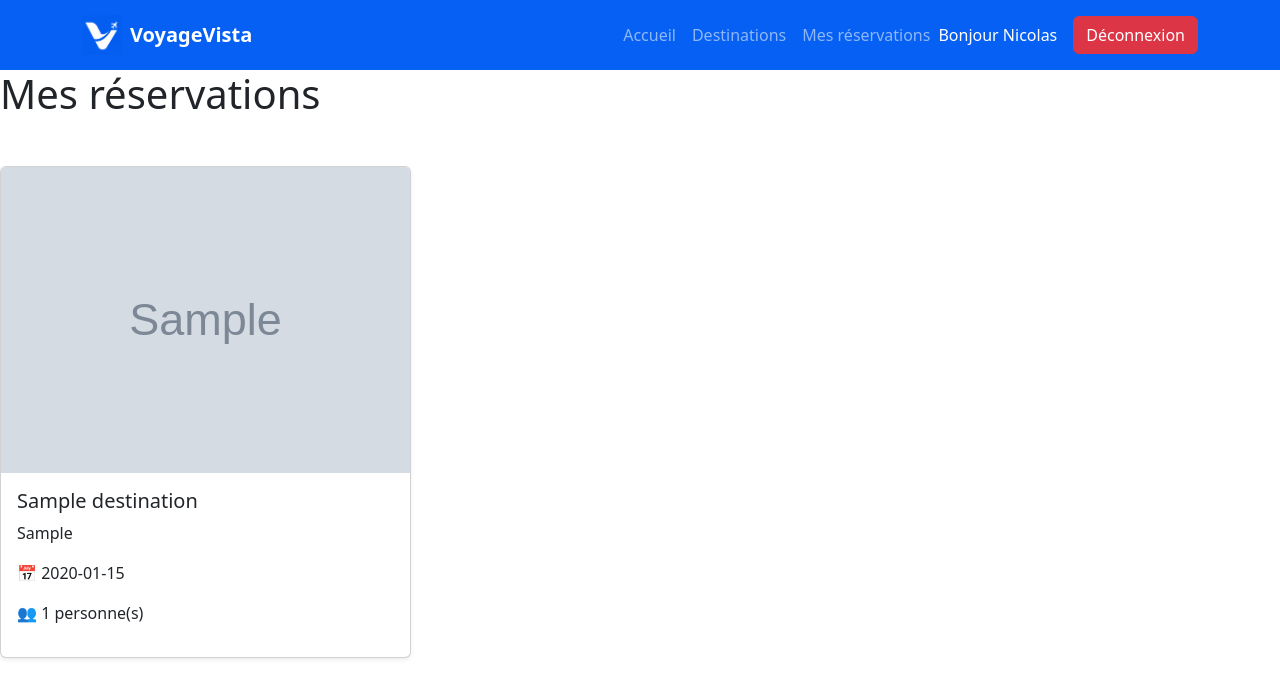
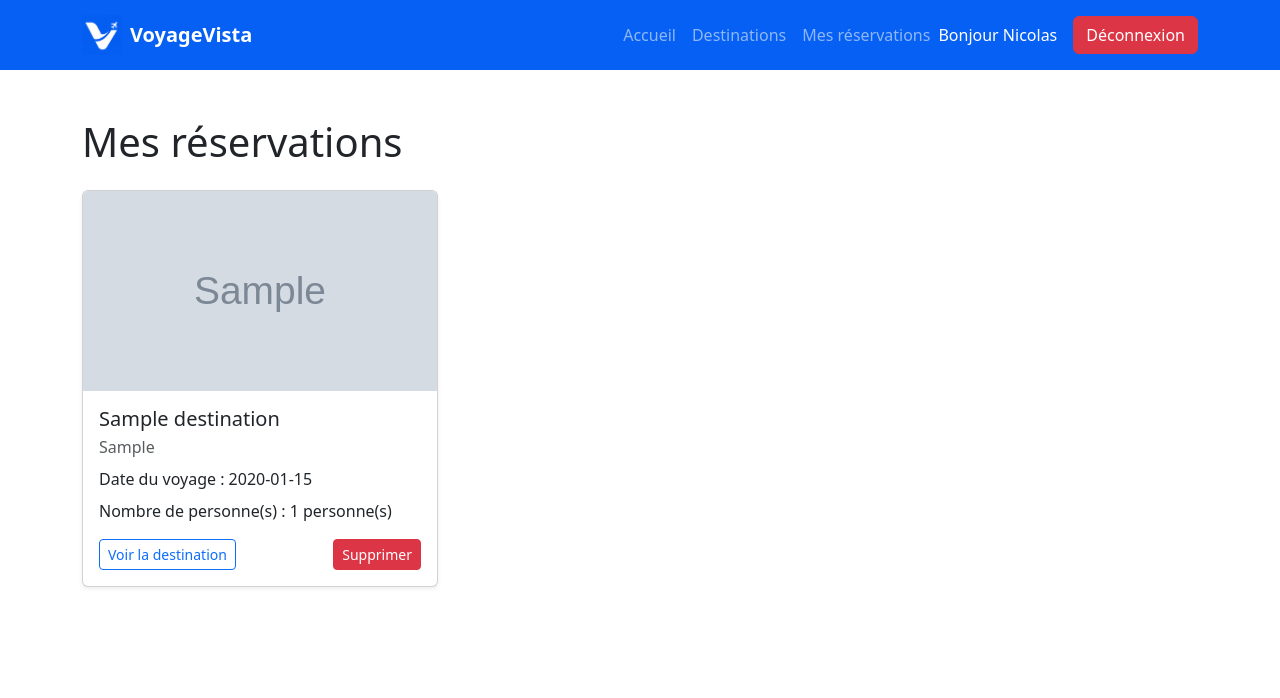
Before and after one commit to nicolas-c14/Voyage_Vista_website, a PHP site: page /reservations/my-reservations.php in a window 1280 px wide. Shown: the top 698 px of the page. Run offline with PHP 8.4, Linux system fonts and the light colour scheme; a user stored in the database is signed in; tables that the repository leaves empty hold one stand-in row (values such as "Sample post"); grey boxes marked "Sample" are stand-in pictures.

Commit message:
Finalisation module Réservation

```diff
--- a/models/reservationModel.php
+++ b/models/reservationModel.php
@@ -70,5 +70,18 @@ function getReservationsByUser($userId) {
     $stmt->execute([$userId]);
 
     return $stmt->fetchAll();
+}
 
+/* =========================
+   DELETE RESERVATION
+   Only allow owner to delete their reservation
+========================= */
+function deleteReservation($id, $userId) {
+    global $pdo;
+
+    $stmt = $pdo->prepare(
+        "DELETE FROM reservations WHERE id = ? AND user_id = ?"
+    );
+
+    return $stmt->execute([$id, $userId]);
 }
--- a/reservations/my-reservations.php
+++ b/reservations/my-reservations.php
@@ -2,6 +2,7 @@
 
 session_start();
 
+require_once __DIR__ . "/../config/app.php";
 require_once __DIR__ . "/../models/reservationModel.php";
 
 /* =========================
@@ -39,14 +40,14 @@ $hasReservations = !empty($reservations);
     <title>
         Mes réservations
     </title>
-    <link rel="icon" href="assets/images/VoyageVistaLogo.png" type="image/png">
+        <link rel="icon" href="<?= APP_URL ?>/assets/images/VoyageVistaLogo.png" type="image/png">
 
 
         <link rel="stylesheet"
-          href="../assets/css/bootstrap.min.css">
+            href="<?= APP_URL ?>/assets/css/bootstrap.min.css">
 
         <link rel="stylesheet"
-          href="../assets/css/style.css">
+            href="<?= APP_URL ?>/assets/css/style.css">
 
 </head>
 
@@ -54,27 +55,23 @@ $hasReservations = !empty($reservations);
 
 <?php include __DIR__ . '/../includes/navbar.php'; ?>
 
-    <h1 class="mb-5">
+<div class="container my-5">
 
-        Mes réservations
+    <h1 class="mb-4">Mes réservations</h1>
 
-    </h1>
-
-    <div class="row g-4">
+    <?php if(isset($_GET['deleted'])): ?>
+        <div class="alert alert-success">Réservation supprimée.</div>
+    <?php elseif(isset($_GET['error'])): ?>
+        <div class="alert alert-danger">Impossible de supprimer la réservation.</div>
+    <?php endif; ?>
 
     <?php if(!$hasReservations): ?>
 
-            <div class="col-12">
+        <div class="alert alert-info">Vous n'avez pas encore de réservation.</div>
 
-                <div class="alert alert-info mb-0">
+    <?php else: ?>
 
-                    Vous n'avez pas encore de réservation.
-
-                </div>
-
-            </div>
-
-        <?php endif; ?>
+        <div class="row g-4">
 
             <?php foreach($reservations as $reservation): ?>
 
@@ -82,37 +79,28 @@ $hasReservations = !empty($reservations);
 
                     <div class="card h-100 shadow-sm">
 
-                    <img src="../assets/images/<?= $reservation["image"]; ?>"
-                         class="card-img-top">
+                            <img src="<?= APP_URL ?>/assets/images/<?= htmlspecialchars($reservation["image"]) ?>"
+                             class="card-img-top" style="height:200px;object-fit:cover;">
 
-                    <div class="card-body">
+                        <div class="card-body d-flex flex-column">
 
-                        <h5>
-
-                            <?= $reservation["name"]; ?>
-
+                            <h5 class="card-title mb-1">
+                                <?= htmlspecialchars($reservation["name"]) ?>
                             </h5>
 
-                        <p>
+                            <p class="text-muted mb-2"><?= htmlspecialchars($reservation["country"]) ?></p>
 
-                            <?= $reservation["country"]; ?>
+                            <p class="mb-2">Date du voyage :<strong></strong> <?= htmlspecialchars($reservation["travel_date"]) ?></p>
 
-                        </p>
+                            <p class="mb-3">Nombre de personne(s) :<strong></strong> <?= htmlspecialchars($reservation["persons"]) ?> personne(s)</p>
 
-                        <p>
-
-                            📅
-                            <?= $reservation["travel_date"]; ?>
-
-                        </p>
-
-                        <p>
-
-                            👥
-                            <?= $reservation["persons"]; ?>
-                            personne(s)
-
-                        </p>
+                            <div class="mt-auto d-flex justify-content-between align-items-center">
+                                <a href="<?= APP_URL ?>/destination.php?id=<?= $reservation['destination_id'] ?>" class="btn btn-outline-primary btn-sm">Voir la destination</a>
+                                <form method="post" action="delete.php" onsubmit="return confirm('Supprimer cette réservation ?');">
+                                    <input type="hidden" name="id" value="<?= $reservation['id'] ?>">
+                                    <button class="btn btn-danger btn-sm">Supprimer</button>
+                                </form>
+                            </div>
 
                         </div>
 
@@ -124,6 +112,8 @@ $hasReservations = !empty($reservations);
 
         </div>
 
+    <?php endif; ?>
+
 </div>
 
 </body>
```
Also changed, not shown: reservations/delete.php (added, +42 -0 lines). Lines whose indentation alone changed are shown as unchanged.
